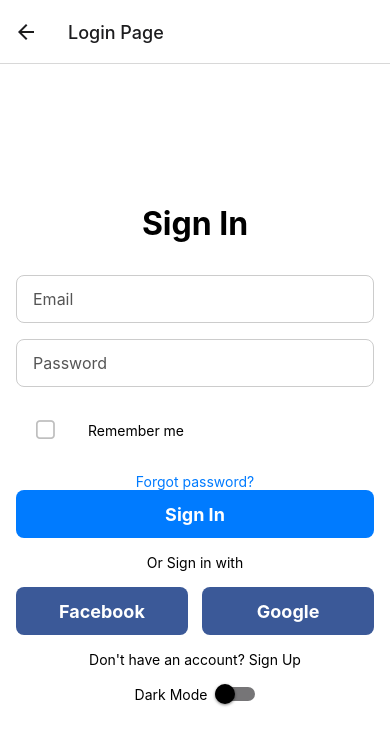
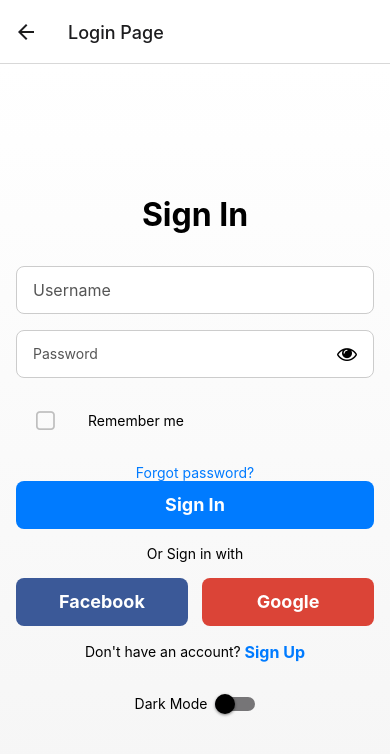
Before and after one commit to SuhasPalani/summaraize-native, a React Native app in the folder Frontend/react-native-frontend/: screen /Login in a window 390 px wide. Shown: the top 754 px of the page. Built offline with nearby package versions, Linux system fonts and the light colour scheme; no server answers.

Commit message:
enhance UI

```diff
--- a/Frontend/react-native-frontend/package.json
+++ b/Frontend/react-native-frontend/package.json
@@ -17,6 +17,7 @@
     "dotenv": "^16.4.5",
     "expo": "~51.0.22",
     "expo-av": "^14.0.6",
+    "expo-linear-gradient": "^13.0.2",
     "expo-status-bar": "~1.12.1",
     "react": "18.2.0",
     "react-native": "0.74.3",
--- a/Frontend/react-native-frontend/screens/HomeScreen.js
+++ b/Frontend/react-native-frontend/screens/HomeScreen.js
@@ -1,39 +1,92 @@
 import React, { Component } from 'react';
-import { View, Text, TouchableOpacity, StyleSheet } from 'react-native';
-import { API_URL} from '@env';
+import { View, Text, TouchableOpacity, StyleSheet, Animated, Easing } from 'react-native';
+import { API_URL } from '@env';
 
 export default class HomeScreen extends Component {
   state = {
     title: '',
     tagline: '',
-    description: ''
+    description: '',
+    buttonScale: new Animated.Value(0), // For button scaling animation
+    descriptionOpacity: new Animated.Value(0), // For description opacity animation
   };
 
   componentDidMount() {
-    fetch(`${API_URL}/api/summary`)
-      .then(response => response.json())
-      .then(data => {
-        this.setState({
-          title: data.title,
-          tagline: data.tagline,
-          description: data.description
-        });
-      })
-      .catch(error => console.error('Error fetching summary:', error));
+    // Simulating fetch data
+    const mockData = {
+      title: "SummarAIze",
+      tagline: "Simplify the noise, embrace the essence",
+      description: "An AI-powered tool that helps you streamline information and focus on what truly matters.",
+    };
+
+    // Replace with actual fetch call to API_URL
+    // fetch(`${API_URL}/api/summary`)
+    //   .then(response => response.json())
+    //   .then(data => {
+    //     this.setState({
+    //       title: data.title,
+    //       tagline: data.tagline,
+    //       description: data.description
+    //     });
+    //     this.startAnimations(); // Start animations after fetching data
+    //   })
+    //   .catch(error => console.error('Error fetching summary:', error));
+
+    // Mock data for demonstration
+    this.setState(mockData);
+    this.startAnimations(); // Start animations after setting mock data
   }
+
+  // Function to start animations
+  startAnimations = () => {
+    Animated.parallel([
+      Animated.timing(this.state.buttonScale, {
+        toValue: 1,
+        duration: 800,
+        easing: Easing.elastic(1.2),
+        useNativeDriver: true,
+      }),
+      Animated.timing(this.state.descriptionOpacity, {
+        toValue: 1,
+        duration: 1000,
+        easing: Easing.ease,
+        useNativeDriver: true,
+      }),
+    ]).start();
+  };
 
   render() {
     return (
       <View style={styles.container}>
+        <View style={styles.content}>
           <Text style={styles.title}>{this.state.title}</Text>
           <Text style={styles.tagline}>{this.state.tagline}</Text>
-        <Text style={styles.description}>{this.state.description}</Text>
+
+          {/* Animated description */}
+          <Animated.Text
+            style={[
+              styles.description,
+              { opacity: this.state.descriptionOpacity },
+            ]}
+          >
+            {this.state.description}
+          </Animated.Text>
+
+          {/* Animated button */}
+          <Animated.View
+            style={[
+              styles.buttonContainer,
+              { transform: [{ scale: this.state.buttonScale }] },
+            ]}
+          >
             <TouchableOpacity
               style={styles.button}
               onPress={() => this.props.navigation.navigate('Login')}
             >
               <Text style={styles.buttonText}>Try It Now</Text>
             </TouchableOpacity>
+          </Animated.View>
+        </View>
       </View>
     );
   }
@@ -45,27 +98,40 @@
     justifyContent: 'center',
     alignItems: 'center',
     backgroundColor: '#FFF',
-    padding: 20,
+  },
+  content: {
+    flex: 1,
+    justifyContent: 'center',
+    alignItems: 'center',
+    paddingHorizontal: 20,
+    paddingTop: 100,
   },
   title: {
     fontSize: 40,
     fontWeight: 'bold',
-    color: 'black',
+    color: '#333',
+    textAlign: 'center',
+    marginBottom: 20,
   },
   tagline: {
     fontSize: 18,
-    color: 'red',
-    marginVertical: 10,
+    color: '#FF6666',
+    textAlign: 'center',
+    marginBottom: 30,
   },
   description: {
-    fontSize: 18,
-    color: 'gray',
+    fontSize: 16,
+    color: '#666',
     textAlign: 'center',
-    marginVertical: 20,
+    marginBottom: 30,
+  },
+  buttonContainer: {
+    marginTop: 30,
   },
   button: {
     backgroundColor: '#FF6666',
-    padding: 15,
+    paddingVertical: 15,
+    paddingHorizontal: 40,
     borderRadius: 5,
   },
   buttonText: {
--- a/Frontend/react-native-frontend/screens/LoginPage.js
+++ b/Frontend/react-native-frontend/screens/LoginPage.js
@@ -1,17 +1,16 @@
 import React, { useState } from 'react';
-import { View, Text, TextInput, StyleSheet, Alert, TouchableOpacity, Switch} from 'react-native';
-
-import { CheckBox } from 'react-native-elements';
-import { API_URL} from '@env';
+import { View, Text, TextInput, StyleSheet, Alert, TouchableOpacity, Switch } from 'react-native';
+import { CheckBox, Icon } from 'react-native-elements';
+import { LinearGradient } from 'expo-linear-gradient';
+import { API_URL } from '@env';
 
 const LoginPage = ({ navigation }) => {
-  const [username, setEmail] = useState('');
+  const [username, setUsername] = useState('');
   const [password, setPassword] = useState('');
   const [isSignUp, setIsSignUp] = useState(false);
-  const [isDarkMode, setIsDarkMode] = useState(false); // State for dark mode
-  const [rememberMe, setRememberMe] = useState(false); // State for checkbox
-
-
+  const [isDarkMode, setIsDarkMode] = useState(false);
+  const [rememberMe, setRememberMe] = useState(false);
+  const [showPassword, setShowPassword] = useState(false);
 
   const handleSubmit = async () => {
     const endpoint = isSignUp ? `${API_URL}/api/signup` : `${API_URL}/api/login`;
@@ -27,9 +26,12 @@
       const data = await response.json();
       if (response.ok) {
         console.log('Success:', data);
-        // Alert.alert('Success', data.message);
-        // Navigate to home or another screen upon successful login/sign-up
-        navigation.navigate('Interest');
+        if (isSignUp) {
+          Alert.alert('Success', 'Account created successfully. Please sign in.');
+          setIsSignUp(false);
+        } else {
+          navigation.navigate('Interest', { userId: data.user_id });
+        }
       } else {
         throw new Error(data.message);
       }
@@ -44,31 +46,45 @@
   };
 
   return (
-    <View style={[styles.container, isDarkMode ? styles.darkContainer : styles.lightContainer]}>
+    <LinearGradient
+      colors={isDarkMode ? ['#0f0f0f', '#1c1c1e'] : ['#ffffff', '#f5f5f5']}
+      style={styles.linearGradient}
+    >
+      <View style={styles.container}>
         <Text style={[styles.header, isDarkMode ? styles.darkHeader : styles.lightHeader]}>
           {isSignUp ? 'Sign Up' : 'Sign In'}
         </Text>
         <TextInput
           style={[styles.input, isDarkMode ? styles.darkInput : styles.lightInput]}
-        placeholder="Email"
+          placeholder="Username"
           value={username}
-        onChangeText={setEmail}
-        keyboardType="email-address"
+          onChangeText={setUsername}
+          keyboardType="default"
           placeholderTextColor={isDarkMode ? '#888' : '#555'}
         />
+        <View style={[styles.input, isDarkMode ? styles.darkInput : styles.lightInput, styles.passwordContainer]}>
           <TextInput
-        style={[styles.input, isDarkMode ? styles.darkInput : styles.lightInput]}
+            style={{ flex: 1, color: isDarkMode ? '#fff' : '#000' }}
             placeholder="Password"
             value={password}
             onChangeText={setPassword}
-        secureTextEntry
+            secureTextEntry={!showPassword}
             placeholderTextColor={isDarkMode ? '#888' : '#555'}
           />
+          <TouchableOpacity onPress={() => setShowPassword(!showPassword)}>
+            <Icon
+              name={showPassword ? 'eye-slash' : 'eye'}
+              type='font-awesome'
+              color={isDarkMode ? '#fff' : '#000'}
+              size={20}
+            />
+          </TouchableOpacity>
+        </View>
         <View style={styles.checkboxContainer}>
           <CheckBox
-          value={rememberMe}
-          onValueChange={setRememberMe}
-          tintColors={{ true: isDarkMode ? '#fff' : '#000', false: isDarkMode ? '#fff' : '#000' }}
+            checked={rememberMe}
+            onPress={() => setRememberMe(!rememberMe)}
+            checkedColor={isDarkMode ? '#fff' : '#000'}
           />
           <Text style={isDarkMode ? styles.darkCheckboxText : styles.lightCheckboxText}>Remember me</Text>
         </View>
@@ -82,18 +98,23 @@
           <Text style={isDarkMode ? styles.darkOrText : styles.lightOrText}>Or Sign in with</Text>
         </View>
         <View style={styles.socialButtonsContainer}>
-        <TouchableOpacity style={[styles.socialButton, isDarkMode ? styles.darkSocialButton : styles.lightSocialButton]}>
+          <TouchableOpacity style={[styles.socialButton, styles.facebookButton]}>
             <Text style={styles.socialButtonText}>Facebook</Text>
           </TouchableOpacity>
-        <TouchableOpacity style={[styles.socialButton, isDarkMode ? styles.darkSocialButton : styles.lightSocialButton]}>
+          <TouchableOpacity style={[styles.socialButton, styles.googleButton]}>
             <Text style={styles.socialButtonText}>Google</Text>
           </TouchableOpacity>
         </View>
+        <View style={styles.signUpContainer}>
+          <Text style={isDarkMode ? styles.darkSwitchText : styles.lightSwitchText}>
+            {isSignUp ? 'Already have an account?' : "Don't have an account?"}
+          </Text>
           <TouchableOpacity onPress={() => setIsSignUp(!isSignUp)}>
-        <Text style={isDarkMode ? styles.darkSwitchText : styles.lightSwitchText}>
-          {isSignUp ? 'Already have an account? Sign In' : "Don't have an account? Sign Up"}
+            <Text style={[styles.signUpLink, isDarkMode ? styles.darkSignUpLink : styles.lightSignUpLink]}>
+              {isSignUp ? ' Sign In' : ' Sign Up'}
             </Text>
           </TouchableOpacity>
+        </View>
         <View style={styles.themeToggleContainer}>
           <Text style={isDarkMode ? styles.darkThemeToggleText : styles.lightThemeToggleText}>Dark Mode</Text>
           <Switch
@@ -104,21 +125,19 @@
           />
         </View>
       </View>
+    </LinearGradient>
   );
 };
 
 const styles = StyleSheet.create({
+  linearGradient: {
+    flex: 1,
+  },
   container: {
     flex: 1,
     justifyContent: 'center',
     alignItems: 'center',
     padding: 16,
-  },
-  darkContainer: {
-    backgroundColor: '#1c1c1e',
-  },
-  lightContainer: {
-    backgroundColor: '#fff',
   },
   header: {
     fontSize: 32,
@@ -150,19 +169,23 @@
     backgroundColor: '#fff',
     color: '#000',
   },
+  passwordContainer: {
+    flexDirection: 'row',
+    alignItems: 'center',
+  },
   checkboxContainer: {
     flexDirection: 'row',
-    alignItems: 'center', // Align items center to ensure checkbox and text are aligned
+    alignItems: 'center',
     width: '100%',
     marginBottom: 16,
   },
   darkCheckboxText: {
     color: '#fff',
-    marginLeft: 8, // Space between checkbox and text
+    marginLeft: 8,
   },
   lightCheckboxText: {
     color: '#000',
-    marginLeft: 8, // Space between checkbox and text
+    marginLeft: 8,
   },
   darkForgotPassword: {
     color: '#1e90ff',
@@ -216,22 +239,37 @@
     alignItems: 'center',
     borderRadius: 8,
   },
-  darkSocialButton: {
+  facebookButton: {
     backgroundColor: '#3b5998',
   },
-  lightSocialButton: {
-    backgroundColor: '#3b5998',
+  googleButton: {
+    backgroundColor: '#db4437',
   },
   socialButtonText: {
     color: '#fff',
     fontSize: 18,
     fontWeight: 'bold',
   },
+  signUpContainer: {
+    flexDirection: 'row',
+    alignItems: 'center',
+    marginBottom: 16,
+  },
   darkSwitchText: {
     color: '#fff',
   },
   lightSwitchText: {
     color: '#000',
+  },
+  signUpLink: {
+    fontSize: 16,
+    fontWeight: 'bold',
+  },
+  darkSignUpLink: {
+    color: '#1e90ff',
+  },
+  lightSignUpLink: {
+    color: '#007bff',
   },
   themeToggleContainer: {
     flexDirection: 'row',
```
Also changed, not shown: Frontend/react-native-frontend/screens/FeedScreen.js (+63 -15 lines), 1 other file (tests, documents, lock files or other folders). Lines whose indentation alone changed are shown as unchanged.
